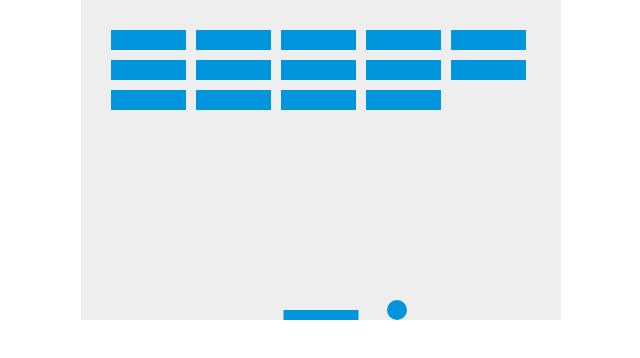
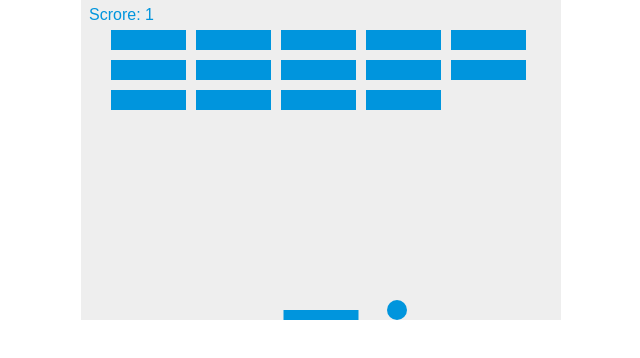
Before and after one commit to shivamklr/Jsgame, a plain HTML site: page index.html in a window 1280 px wide. Shown: the full height of the page, 319-959 px from the left. Drawn offline with Linux system fonts and the light colour scheme.

Commit message:
Adding score and randomizing dx on paddle touch

```diff
--- a/index.html
+++ b/index.html
@@ -24,6 +24,7 @@
 		var x = canvas.width / 2;
 		var y = canvas.height - 30;
 
+		var score = 0;
 		var paddleHeight = 10;
 		var paddleWidth = 75;
 		var paddleX = (canvas.width - paddleWidth) / 2;
@@ -68,6 +69,7 @@
 					) {
 						dy = -dy;
 						bricks[c][r].status = 0;
+						score++;
 					}
 				}
 			}
@@ -89,6 +91,11 @@
 			if (e.key == 'left' || e.key == 'ArrowLeft') {
 				leftPressed = false;
 			}
+		}
+		function drawScore() {
+			ctx.font = '16px Arial';
+			ctx.fillStyle = '#0095DD';
+			ctx.fillText('Scrore: ' + score, 8, 20);
 		}
 		function drawBricks() {
 			for (var c = 0; c < brickColumnCount; c++) {
@@ -132,6 +139,7 @@
 			drawBall();
 			drawPaddle();
 			collisionDetection();
+			drawScore();
 			if (y + dy < ballRadius) {
 				//bouncing from the roof
 				console.log('i am y: ' + y);
@@ -140,6 +148,9 @@
 				if (x > paddleX && x < paddleX + paddleWidth) {
 					//bouncing on paddle
 					dy = -dy;
+					//adding random x value for change
+					dx = dx + Math.floor(Math.random() * 6 -3);
+
 				} else {
 					alert('Game Over');
 					document.location.reload();
@@ -162,8 +173,14 @@
 			}
 			x += dx;
 			y += dy;
+			if (score == brickRowCount * brickColumnCount) {
+				console.log('Congratz you won');
+				alert('Congratz you Won');
+				document.location.reload();
+				clearInterval(interval);
+			}
 		}
 
-		var interval = setInterval(draw, 10); //Every 10ms the function draw is called.
+		var interval = setInterval(draw, 15); //Every 10ms the function draw is called.
 	</script>
 </html>
```
